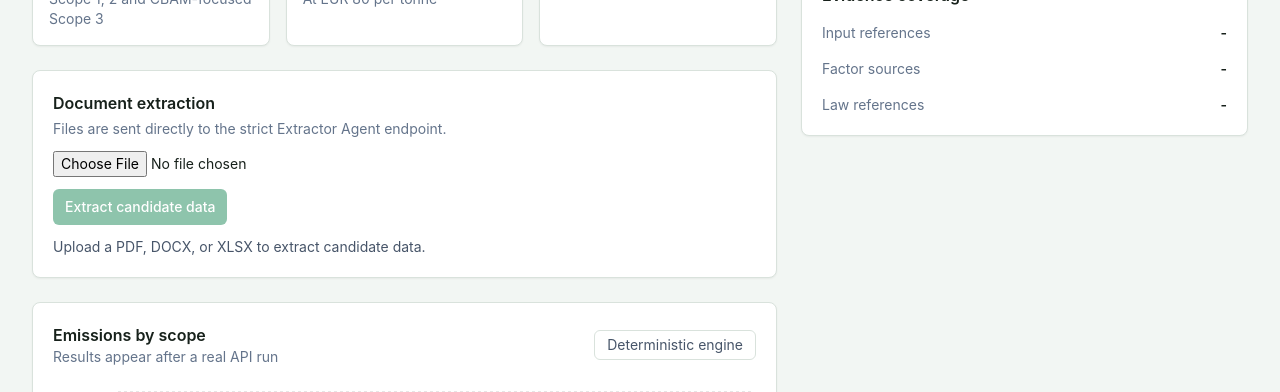
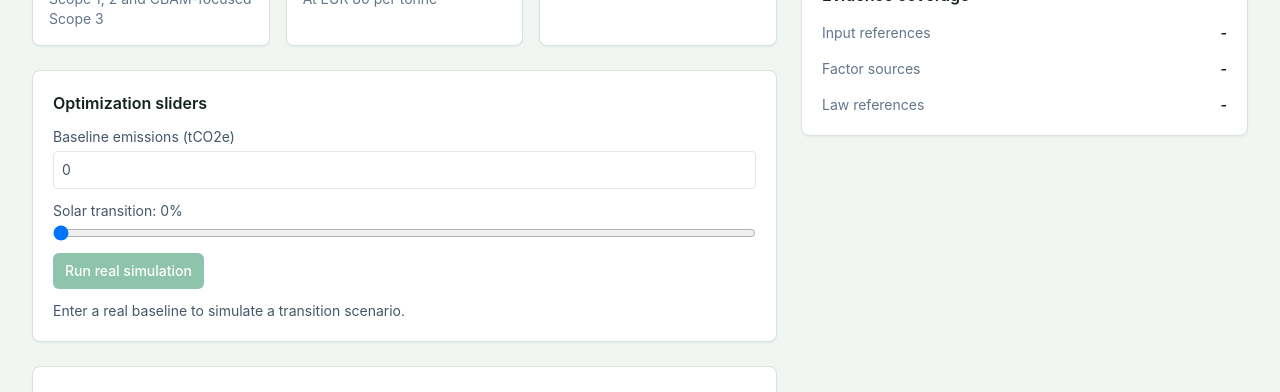
Before and after one commit to fatmanurdurmus/YZTA-BOOTCAMP-GRUP-9, a React (Vite) app in the folder apps/frontend/: page / in a window 1280 px wide. Shown: the part 269-661 px from the top of the page. Built offline with nearby package versions, Linux system fonts and the light colour scheme; no server answers.

Commit message:
CP-48: connect optimization sliders to simulation API

```diff
--- a/apps/frontend/src/App.tsx
+++ b/apps/frontend/src/App.tsx
@@ -13,7 +13,7 @@ import {
 } from "recharts";
 
 import { StatCard } from "./components/StatCard";
-import { extractDocument, getHealth } from "./lib/api";
+import { extractDocument, getHealth, simulateTransitionSliders } from "./lib/api";
 
 interface ChartDataItem {
   scope: string;
@@ -31,6 +31,9 @@ export default function App() {
   const [chartData] = useState<ChartDataItem[]>([]);
   const [selectedFile, setSelectedFile] = useState<File | null>(null);
   const [uploadStatus, setUploadStatus] = useState("Upload a PDF, DOCX, or XLSX to extract candidate data.");
+  const [baseline, setBaseline] = useState("0");
+  const [solarPercent, setSolarPercent] = useState(0);
+  const [simulationStatus, setSimulationStatus] = useState("Enter a real baseline to simulate a transition scenario.");
 
   const checkBackend = async () => {
     setLoading(true);
@@ -57,6 +60,17 @@ export default function App() {
     } finally {
       setLoading(false);
     }
+  };
+  const runSliderSimulation = async () => {
+    if (Number(baseline) <= 0) return;
+    setLoading(true);
+    const assumptions = { emission_reduction_factor: "0.20", transition_cost_eur_at_100_percent: "0", annual_operating_cost_eur_at_100_percent: "0", annual_operating_savings_eur_at_100_percent: "0", factor_source: "User-provided assumption", input_reference: "Dashboard input" };
+    try {
+      const result = await simulateTransitionSliders({ baseline_tco2e: baseline, baseline_energy_tco2e: baseline, baseline_material_tco2e: "0", baseline_input_reference: "Dashboard baseline", energy_mix: { solar_percent: String(solarPercent), wind_percent: "0" }, material_substitution: { recycled_percent: "0", low_carbon_percent: "0" }, solar_assumptions: assumptions, wind_assumptions: assumptions, recycled_material_assumptions: assumptions, low_carbon_material_assumptions: assumptions, tax_schedule: [{ year: 2026, carbon_price_eur_per_tco2e: "80", covered_emissions_rate: "1", free_allowance_tco2e: "0", tax_rate_source: "User-provided assumption", input_reference: "Dashboard input" }] });
+      setSimulationStatus(`Projected emissions: ${String(result.projected_emissions_tco2e)} tCO2e; reduction: ${String(result.emissions_reduction_tco2e)} tCO2e.`);
+    } catch (error) {
+      setSimulationStatus(error instanceof Error ? `Simulation failed: ${error.message}` : "Simulation failed.");
+    } finally { setLoading(false); }
   };
 
   return (
@@ -105,6 +119,14 @@ export default function App() {
               icon={<ShieldCheck size={20} aria-hidden="true" />}
             />
           </div>
+
+          <section className="rounded-lg border border-carbon-line bg-white p-5 shadow-sm">
+            <h2 className="text-base font-semibold text-carbon-ink">Optimization sliders</h2>
+            <label className="mt-3 block text-sm text-slate-600">Baseline emissions (tCO2e)<input aria-label="Baseline emissions" className="mt-1 block w-full rounded border p-2" type="number" min="0" value={baseline} onChange={(event) => setBaseline(event.target.value)} /></label>
+            <label className="mt-3 block text-sm text-slate-600">Solar transition: {solarPercent}%<input aria-label="Solar transition" className="mt-1 block w-full" type="range" min="0" max="100" value={solarPercent} onChange={(event) => setSolarPercent(Number(event.target.value))} /></label>
+            <button type="button" disabled={loading || Number(baseline) <= 0} onClick={runSliderSimulation} className="mt-3 rounded-md bg-carbon-green px-3 py-2 text-sm font-medium text-white disabled:opacity-50">Run real simulation</button>
+            <p className="mt-3 text-sm text-slate-600">{simulationStatus}</p>
+          </section>
 
           <section className="rounded-lg border border-carbon-line bg-white p-5 shadow-sm">
             <h2 className="text-base font-semibold text-carbon-ink">Document extraction</h2>
--- a/apps/frontend/src/lib/api.ts
+++ b/apps/frontend/src/lib/api.ts
@@ -21,3 +21,9 @@ export async function extractDocument(file: File): Promise<ExtractionResponse> {
   if (!response.ok) throw new Error(await response.text());
   return response.json() as Promise<ExtractionResponse>;
 }
+
+export async function simulateTransitionSliders(payload: Record<string, unknown>): Promise<Record<string, unknown>> {
+  const response = await fetch(`${API_BASE_URL}/v1/simulate/transition-slider`, { method: "POST", headers: { "Content-Type": "application/json" }, body: JSON.stringify(payload) });
+  if (!response.ok) throw new Error(await response.text());
+  return response.json() as Promise<Record<string, unknown>>;
+}
```
Also changed, not shown: 2 other files (tests, documents, lock files or other folders).
